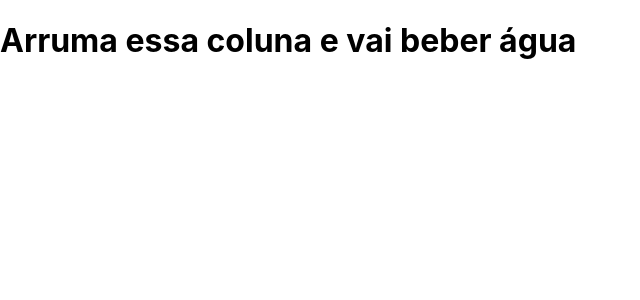
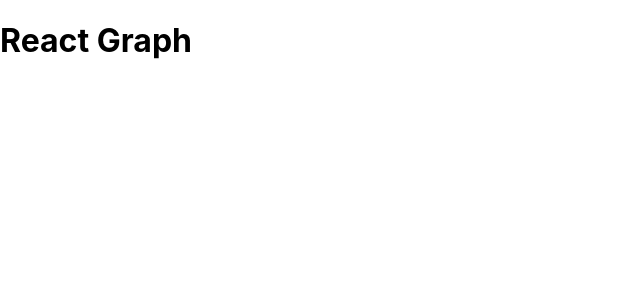
Before and after one commit to Marcuspo/complete-app-with-react-and-graphql, a React (Create React App) app in the folder client/: page / in a window 1280 px wide. Shown: the top 300 px of the page, without its empty margins (0-640 px from the left). Built offline with nearby package versions, Linux system fonts and the light colour scheme.

Commit message:
react-graph

```diff
--- a/client/src/App.js
+++ b/client/src/App.js
@@ -3,7 +3,7 @@
 function App() {
   return (
     <div className="main">
-      <h1>Arruma essa coluna e vai beber água</h1>
+      <h1>React Graph</h1>
     </div>
   );
 }
```
